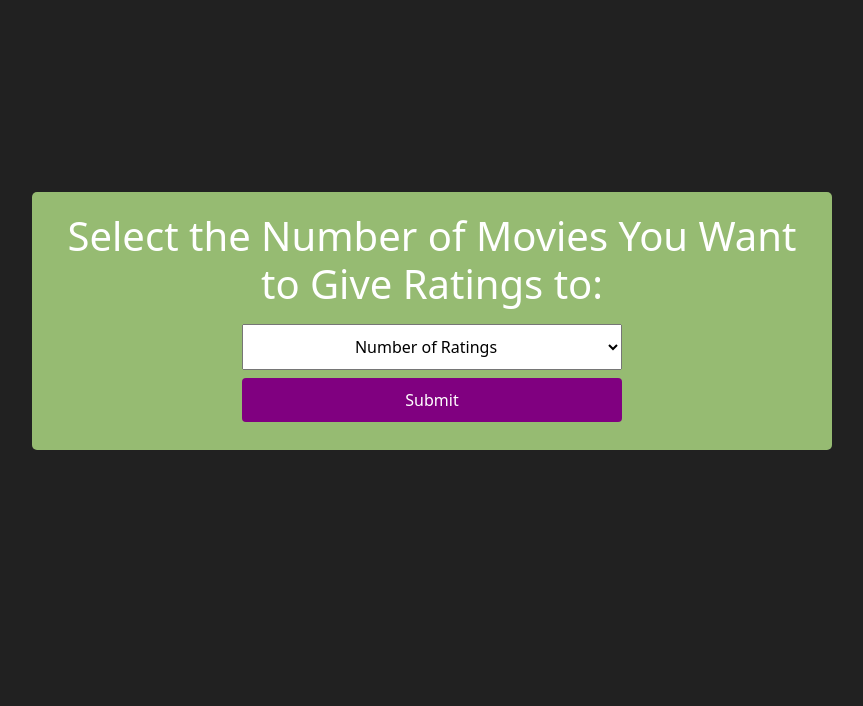
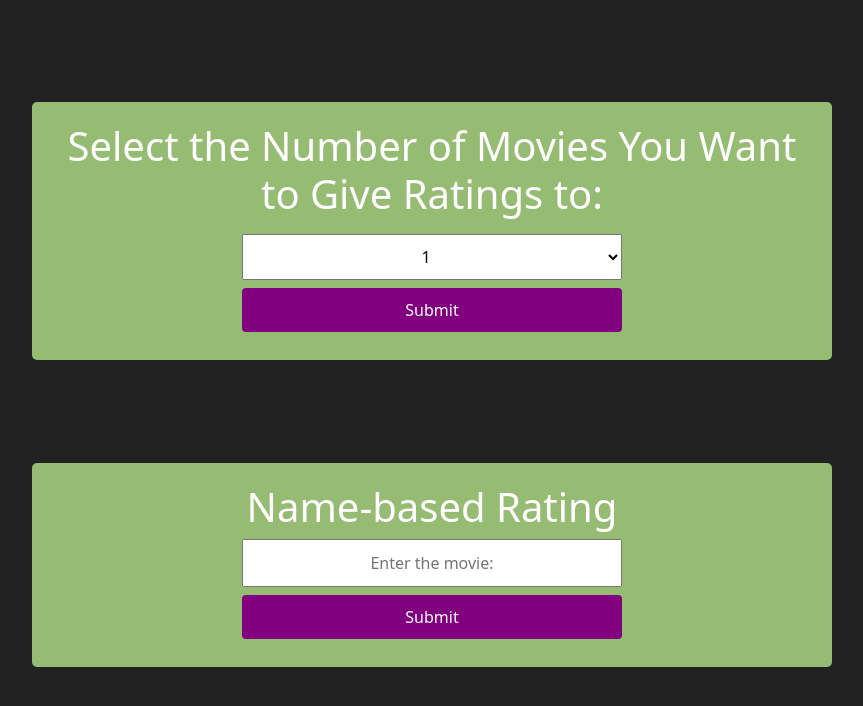
Before and after one commit to kuomat/recommendation_website, a Django app: page /select_questions/ in a window 1280 px wide. Shown: the top 706 px of the page, without its empty margins (208-1071 px from the left). Run offline with Django 4.2, Linux system fonts and the light colour scheme; a user stored in the database is signed in; some libraries are stand-ins or nearby versions.

Commit message:
Semi-completed name-based rating

```diff
--- a/recommend_site/main/templates/main/base.html
+++ b/recommend_site/main/templates/main/base.html
@@ -37,7 +37,7 @@
         max-width: 800px;
         text-align: center;
         margin: auto;
-        margin-top: 15%;
+        margin-top: 8%;
         border-radius: 5px;
         background: #96bb72;
         padding: 20px;
@@ -69,15 +69,15 @@
         background: yellow;
     }
 
-    .movie_nums {
+    input[type=text] {
         width: 50%;
         max-width: 100%;
         text-align: center;
         padding: 10px 15px;
     }
 
-    .rate_movies {
-        width: 25%;
+    .movie_nums {
+        width: 50%;
         max-width: 100%;
         text-align: center;
         padding: 10px 15px;
--- a/recommend_site/main/templates/main/select_questions.html
+++ b/recommend_site/main/templates/main/select_questions.html
@@ -4,11 +4,11 @@
     {% if user.is_authenticated %}
         <form autocomplete="OFF" method="POST">
             {% csrf_token %}
+            <!-- Random ratings -->
             <div class="ratings_form">
                 <h1><label for="movie_nums">Select the Number of Movies You Want to Give Ratings to:</label></h1>
                 <select class="movie_nums" name="movie_nums" id="movie_nums">
-                    <option value="ratings" selected>Number of Ratings</option>
-                    <option value="1">1</option>
+                    <option value="1" selected>1</option>
                     <option value="2">2</option>
                     <option value="3">3</option>
                     <option value="4">4</option>
@@ -50,7 +50,14 @@
                     <option value="40">40</option>
                 </select>
 
-                <input type="submit" class="btn btn-primary" value="Submit">
+                <input type="submit" name="form1_submit" class="btn btn-primary" value="Submit">
+            </div>
+
+            <!-- Name-based rating -->
+            <div class="ratings_form">
+                <h1>Name-based Rating</h1>
+                <input type="text" id="movie_name" name="movie_name" placeholder="Enter the movie:">
+                <input type="submit" name="form2_submit" class="btn btn-primary" value="Submit">
             </div>
         </form>
     {% else %}
--- a/recommend_site/main/urls.py
+++ b/recommend_site/main/urls.py
@@ -5,7 +5,7 @@ from . import views
 urlpatterns = [
     path("", views.home, name='home'),
     path("home/", views.home, name='home'),
-    path("questions/<int:ratings>", views.questions, name='questions'),
+    path("questions/<str:movie_qs>/<str:indices>", views.questions, name='questions'),
     path("recommendations/<str:answers>/<str:indices>", views.recommendations, name='recommendations'),
     path("reset", views.reset, name='reset'),
     path("select_questions/", views.select_questions, name='select_questions'),
--- a/recommend_site/main/views.py
+++ b/recommend_site/main/views.py
@@ -39,20 +39,32 @@ def home(response):
 @login_required(login_url='/login/')
 def select_questions(response):
     if response.method == 'POST':
-        movie_nums = response.POST.get('movie_nums')
-        try:
-            int(movie_nums)
-            new_path = "/questions/" + movie_nums
-            return redirect(new_path)
-        except ValueError:
-            pass
+        if 'form1_submit' in response.POST:
+            movie_nums = response.POST.get('movie_nums')
+            movie_qs, indices = movies.generate_questions(int(movie_nums))
+
+            movie_qs = quote_plus(','.join(map(str, movie_qs)))
+            indices = quote_plus(','.join(map(str, indices)))
+
+            url = reverse("questions", kwargs={"movie_qs": movie_qs, "indices": indices})
+            return redirect(url)
+
+        if 'form2_submit' in response.POST:
+            movie_name = response.POST.get('movie_name')
+            movie_qs = movies.search_movies(movie_name)
+
+            # movie_qs = quote_plus(','.join(map(str, movie_qs)))
+            # indices =
+
+            # url = reverse("questions", kwargs={"movie_qs": movie_qs, "indices": indices})
 
     return render(response, "main/select_questions.html", {})
 
 # randomly chooses movies and put them into a questionaire
 @login_required(login_url='/login/')
-def questions(response, ratings):
-    movie_qs, indices = movies.generate_questions(ratings)
+def questions(response, movie_qs, indices):
+    movie_qs = unquote_plus(movie_qs).split(",")
+
     questions, answers = [], []
 
     for movie in movie_qs:
@@ -74,7 +86,6 @@ def questions(response, ratings):
 
             # converts array into a string to be passed into url
             answers = quote_plus(','.join(map(str, answers)))
-            indices = quote_plus(','.join(map(str, indices)))
 
             url = reverse("recommendations", kwargs={"answers": answers, "indices": indices})
             return redirect(url)
```
Also changed, not shown: recommend_site/main/movies.py (+11 -2 lines), recommend_site/main/templates/main/name_based_questions.html (added, +24 -0 lines), recommend_site/db.sqlite3.
